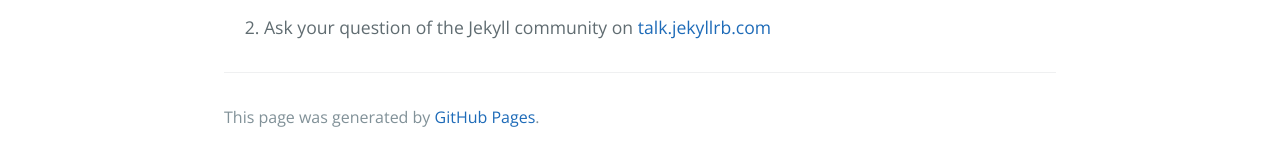
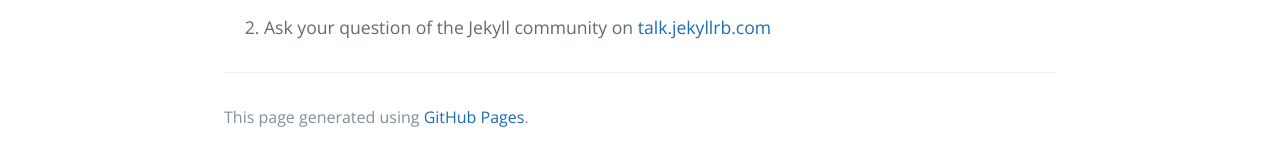
Before and after one commit to kalyanradhakrishnan/Astronomy-In-India, a Jekyll site: the page built from docs/SUPPORT.md, in a window 1280 px wide. Shown: the part 577-743 px from the top of the page. Built offline with Jekyll 4.4.1, drawn with Linux system fonts in a browser that asks for light colours; our own code applies the rules of GitHub Pages for plain Markdown files.

Commit message:
Update default.html

```diff
--- a/_layouts/default.html
+++ b/_layouts/default.html
@@ -41,7 +41,7 @@
    <!--     {% if site.github.is_project_page %}
           <span class="site-footer-owner"><a href="{{ site.github.repository_url }}">{{ site.github.repository_name }}</a> is maintained by <a href="{{ site.github.owner_url }}">{{ site.github.owner_name }}</a>.</span>
         {% endif %} -->
-        <span class="site-footer-credits">This page was generated by <a href="https://pages.github.com">GitHub Pages</a>.</span>
+        <span class="site-footer-credits">This page generated using <a href="https://pages.github.com">GitHub Pages</a>.</span>
       </footer>
     </main>
   </body>
```
